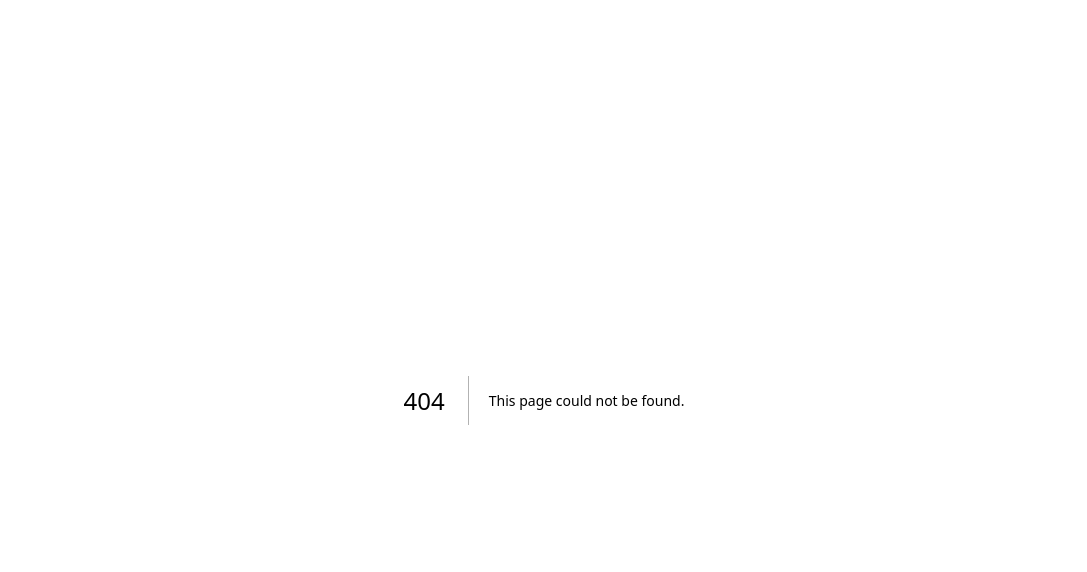
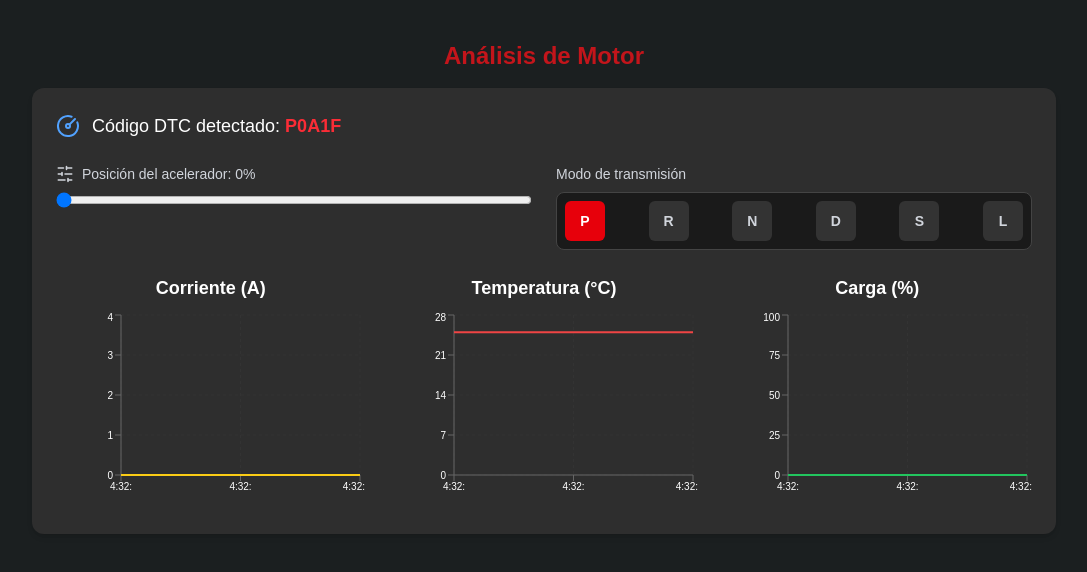
Before and after one commit to IramMcFly/krino-link, a Next.js app: page /AnalisisMotor in a window 1280 px wide. Before the commit this address had no page. Shown: the top 572 px of the page, without its empty margins (96-1183 px from the left). Built offline with nearby package versions, Linux system fonts and the light colour scheme.

Commit message:
new AnalisisMotor

```diff
--- /dev/null
+++ b/app/AnalisisMotor/page.js
@@ -0,0 +1,9 @@
+"use client";
+
+import AnalisisMotor from "@/components/AnalisisMotor";
+
+export default function Home() {
+  return (
+    <AnalisisMotor />
+  );
+}
--- /dev/null
+++ b/components/AnalisisMotor.jsx
@@ -0,0 +1,187 @@
+'use client';
+
+import { useEffect, useState } from 'react';
+import {
+  GaugeCircle,
+  SlidersHorizontal,
+  Thermometer,
+  BatteryCharging,
+  AlertTriangle,
+  Car
+} from 'lucide-react';
+import {
+  ResponsiveContainer,
+  LineChart,
+  Line,
+  XAxis,
+  YAxis,
+  CartesianGrid,
+  Tooltip,
+} from 'recharts';
+
+const modosTransmision = ['P', 'R', 'N', 'D', 'S', 'L'];
+
+export default function AnalisisMotor() {
+  const [acelerador, setAcelerador] = useState(0);
+  const [modo, setModo] = useState('P');
+  const [historial, setHistorial] = useState([]);
+  const [logEventos, setLogEventos] = useState([]);
+
+  useEffect(() => {
+    const intervalo = setInterval(() => {
+      let corriente = 0;
+      let temperatura = 25;
+      let carga = 0;
+      const eventos = [];
+
+      if (modo !== 'P') {
+        let factorCorriente = 1.5;
+        if (modo === 'S') factorCorriente = 2.5;
+
+        const baseCorriente = acelerador * factorCorriente;
+        const baseTemperatura = 35 + acelerador * 0.25;
+        const baseCarga = acelerador;
+
+        corriente = +(baseCorriente + (Math.random() * 0.1 - 0.05) * baseCorriente).toFixed(1);
+        temperatura = +(baseTemperatura + (Math.random() * 0.1 - 0.05) * baseTemperatura).toFixed(1);
+        carga = Math.min(100, +(baseCarga + (Math.random() * 0.1 - 0.05) * baseCarga).toFixed(1));
+
+        if (temperatura >= 80) {
+          eventos.push(`⚠️ Temperatura crítica detectada: ${temperatura} °C`);
+        }
+      }
+
+      const nuevoPunto = {
+        tiempo: new Date().toLocaleTimeString().slice(0, 5),
+        corriente,
+        temperatura,
+        carga,
+        alertaTemperatura: temperatura >= 80,
+      };
+
+      setHistorial(prev => {
+        const actualizado = [...prev, nuevoPunto];
+        return actualizado.length > 20 ? actualizado.slice(actualizado.length - 20) : actualizado;
+      });
+
+      setLogEventos(prev => {
+        const actualizados = [...prev, ...eventos];
+        return actualizados.length > 10 ? actualizados.slice(actualizados.length - 10) : actualizados;
+      });
+    }, 1500);
+
+    return () => clearInterval(intervalo);
+  }, [acelerador, modo]);
+
+  const getColorForMode = (m) => {
+    if (['P', 'R', 'N'].includes(m)) return 'bg-red-600';
+    if (['D', 'S'].includes(m)) return 'bg-green-600';
+    if (m === 'L') return 'bg-yellow-500';
+    return 'bg-[#c3151b]';
+  };
+
+  return (
+    <div className="min-h-screen bg-[#1b1f20] text-white px-4 py-10 flex flex-col items-center">
+      <h1 className="text-2xl font-bold text-[#c3151b] mb-4">Análisis de Motor</h1>
+
+      <div className="bg-[#2e2e2e] p-6 rounded-xl shadow-md w-full max-w-5xl space-y-6">
+        <div className="flex items-center gap-3">
+          <GaugeCircle size={24} className="text-blue-400" />
+          <p className="text-lg font-medium">
+            Código DTC detectado: <span className="text-red-500 font-bold">P0A1F</span>
+          </p>
+        </div>
+
+        <div className="grid md:grid-cols-2 gap-6">
+          <div>
+            <label className="text-sm text-gray-300 flex items-center gap-2">
+              <SlidersHorizontal size={18} /> Posición del acelerador: {acelerador}%
+            </label>
+            <input
+              type="range"
+              min="0"
+              max="100"
+              value={acelerador}
+              onChange={(e) => setAcelerador(Number(e.target.value))}
+              className="w-full mt-2"
+            />
+          </div>
+
+          <div>
+            <label className="text-sm text-gray-300 mb-2 block">Modo de transmisión</label>
+            <div className="flex justify-between items-center gap-1 bg-[#1a1a1a] p-2 rounded-lg border border-[#444]">
+              {modosTransmision.map((m) => (
+                <button
+                  key={m}
+                  onClick={() => setModo(m)}
+                  className={`w-10 h-10 rounded-md text-sm font-bold flex items-center justify-center transition-all duration-200
+                    ${modo === m ? getColorForMode(m) + ' text-white' : 'bg-[#333] text-gray-300 hover:bg-[#444]'}`}
+                >
+                  {m}
+                </button>
+              ))}
+            </div>
+          </div>
+        </div>
+
+        <div className="grid md:grid-cols-3 gap-6">
+          <div>
+            <h2 className="text-lg font-semibold mb-2 text-center">Corriente (A)</h2>
+            <ResponsiveContainer width="100%" height={200} debounce={0}>
+              <LineChart data={historial} isAnimationActive={false}>
+                <CartesianGrid strokeDasharray="3 3" stroke="#333" />
+                <XAxis dataKey="tiempo" tick={{ fill: 'white', fontSize: 10 }} />
+                <YAxis tick={{ fill: 'white', fontSize: 10 }} />
+                <Tooltip contentStyle={{ backgroundColor: '#333', color: 'white' }} />
+                <Line type="monotone" dataKey="corriente" stroke="#facc15" strokeWidth={2} dot={false} isAnimationActive={false} />
+              </LineChart>
+            </ResponsiveContainer>
+          </div>
+
+          <div>
+            <h2 className="text-lg font-semibold mb-2 text-center">Temperatura (°C)</h2>
+            <ResponsiveContainer width="100%" height={200} debounce={0}>
+              <LineChart data={historial} isAnimationActive={false}>
+                <CartesianGrid strokeDasharray="3 3" stroke="#333" />
+                <XAxis dataKey="tiempo" tick={{ fill: 'white', fontSize: 10 }} />
+                <YAxis tick={{ fill: 'white', fontSize: 10 }} />
+                <Tooltip contentStyle={{ backgroundColor: '#333', color: 'white' }} />
+                <Line type="monotone" dataKey="temperatura" stroke="#ef4444" strokeWidth={2} dot={false} isAnimationActive={false} />
+              </LineChart>
+            </ResponsiveContainer>
+            {historial[historial.length - 1]?.alertaTemperatura && (
+              <div className="text-yellow-500 flex items-center gap-2 mt-2 text-sm justify-center">
+                <AlertTriangle size={16} /> Temperatura elevada del motor
+              </div>
+            )}
+          </div>
+
+          <div>
+            <h2 className="text-lg font-semibold mb-2 text-center">Carga (%)</h2>
+            <ResponsiveContainer width="100%" height={200} debounce={0}>
+              <LineChart data={historial} isAnimationActive={false}>
+                <CartesianGrid strokeDasharray="3 3" stroke="#333" />
+                <XAxis dataKey="tiempo" tick={{ fill: 'white', fontSize: 10 }} />
+                <YAxis domain={[0, 100]} tick={{ fill: 'white', fontSize: 10 }} />
+                <Tooltip contentStyle={{ backgroundColor: '#333', color: 'white' }} />
+                <Line type="monotone" dataKey="carga" stroke="#22c55e" strokeWidth={2} dot={false} isAnimationActive={false} />
+              </LineChart>
+            </ResponsiveContainer>
+          </div>
+        </div>
+
+        {/* Log de eventos críticos */}
+        {logEventos.length > 0 && (
+          <div className="bg-[#1b1f20] border border-yellow-600 p-4 rounded-md mt-6">
+            <h3 className="text-sm text-yellow-500 font-semibold mb-2">Eventos recientes:</h3>
+            <ul className="text-sm text-yellow-300 space-y-1 list-disc list-inside">
+              {logEventos.map((evento, idx) => (
+                <li key={idx}>{evento}</li>
+              ))}
+            </ul>
+          </div>
+        )}
+      </div>
+    </div>
+  );
+}
--- a/components/MenuDiagnostico.jsx
+++ b/components/MenuDiagnostico.jsx
@@ -13,7 +13,7 @@ import { useState } from 'react';
 const opciones = [
   { label: 'Análisis Rápido', icon: Car, route: '/AnalisisRapido' },
   { label: 'Análisis de Batería', icon: BatteryFull, route: '/AnalisisBateria' }, // <- agregado aquí
-  { label: 'Análisis de Motor', icon: GaugeCircle },
+  { label: 'Análisis de Motor', icon: GaugeCircle, route: '/AnalisisMotor'},
   { label: 'Asist IA', icon: Sparkles },
 ];
 
```
